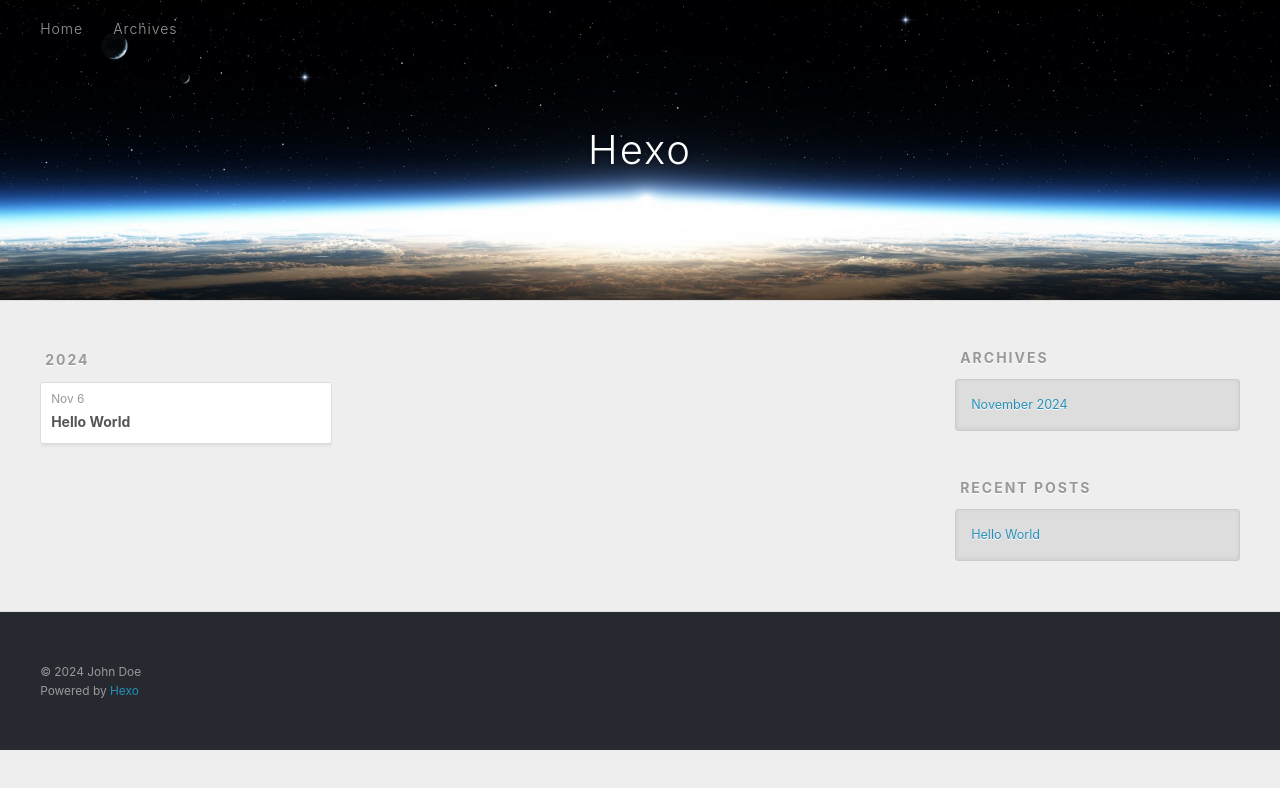
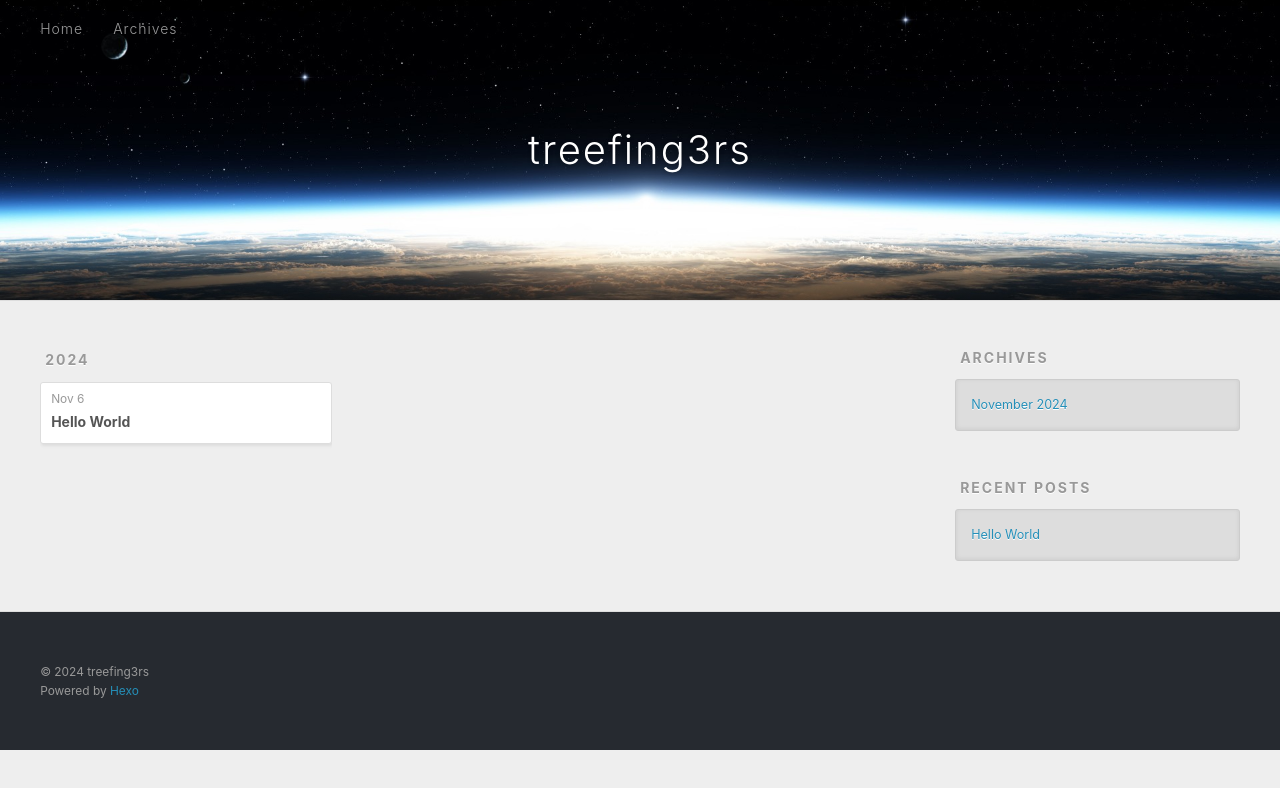
Before and after one commit to treefing3rs/treefing3rs.github.io, a plain HTML site: page archives/2024/11/index.html in a window 1280 px wide. Drawn offline with Linux system fonts and the light colour scheme.

Commit message:
Site updated: 2024-11-07 22:10:39

```diff
--- a/archives/2024/11/index.html
+++ b/archives/2024/11/index.html
@@ -4,17 +4,17 @@
   <meta charset="utf-8">
 
 
-  <title>Archives: 2024/11 | Hexo</title>
+  <title>Archives: 2024/11 | treefing3rs</title>
   <meta name="viewport" content="width=device-width, initial-scale=1, shrink-to-fit=no">
   <meta property="og:type" content="website">
-<meta property="og:title" content="Hexo">
+<meta property="og:title" content="treefing3rs">
 <meta property="og:url" content="http://example.com/archives/2024/11/index.html">
-<meta property="og:site_name" content="Hexo">
+<meta property="og:site_name" content="treefing3rs">
 <meta property="og:locale" content="en_US">
-<meta property="article:author" content="John Doe">
+<meta property="article:author" content="treefing3rs">
 <meta name="twitter:card" content="summary">
 
-    <link rel="alternate" href="/atom.xml" title="Hexo" type="application/atom+xml">
+    <link rel="alternate" href="/atom.xml" title="treefing3rs" type="application/atom+xml">
 
 
     <link rel="shortcut icon" href="/favicon.png">
@@ -39,7 +39,7 @@
   <div id="header-outer" class="outer">
     <div id="header-title" class="inner">
       <h1 id="logo-wrap">
-        <a href="/" id="logo">Hexo</a>
+        <a href="/" id="logo">treefing3rs</a>
       </h1>
 
     </div>
@@ -147,7 +147,7 @@
   <div class="outer">
     <div id="footer-info" class="inner">
 
-      &copy; 2024 John Doe<br>
+      &copy; 2024 treefing3rs<br>
       Powered by <a href="https://hexo.io/" target="_blank">Hexo</a>
     </div>
   </div>
```
Also changed, not shown: 2024/11/06/hello-world/index.html (+7 -7 lines), archives/2024/index.html (+7 -7 lines), archives/index.html (+7 -7 lines), index.html (+8 -8 lines).
